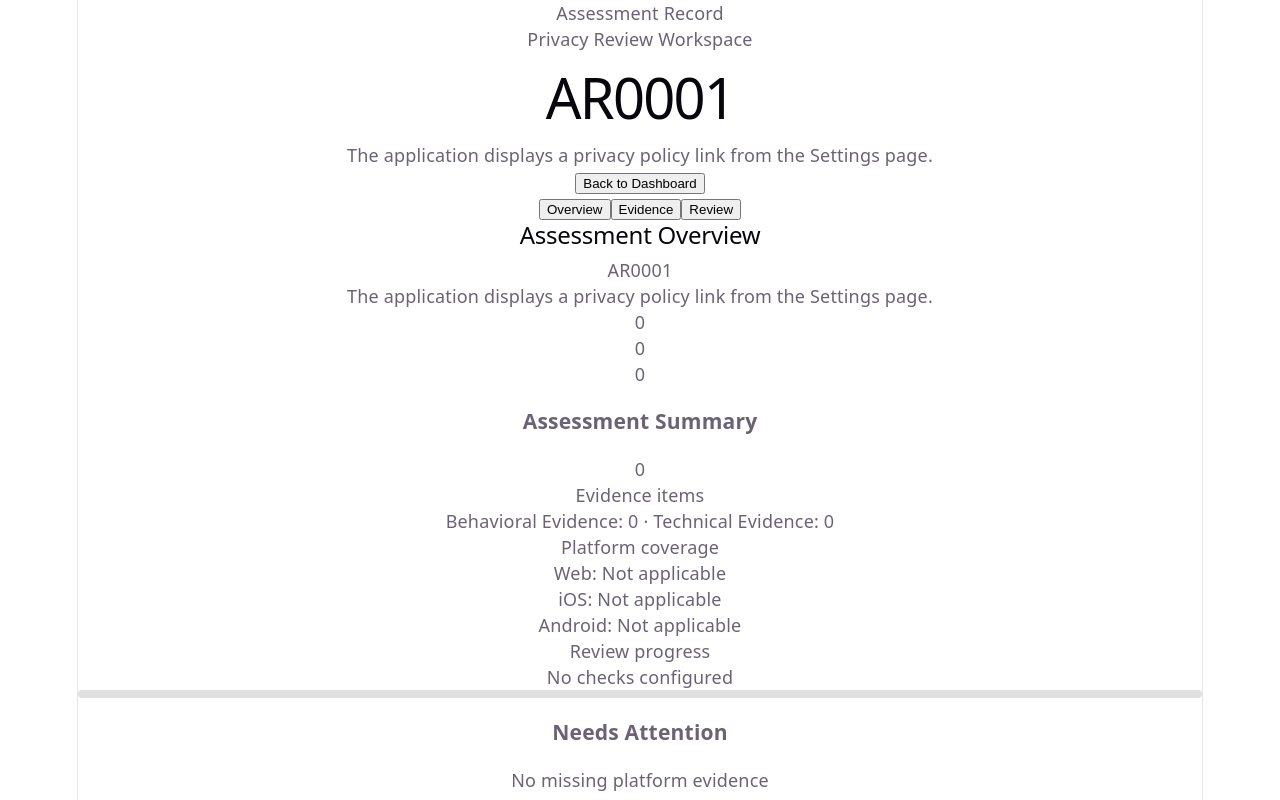
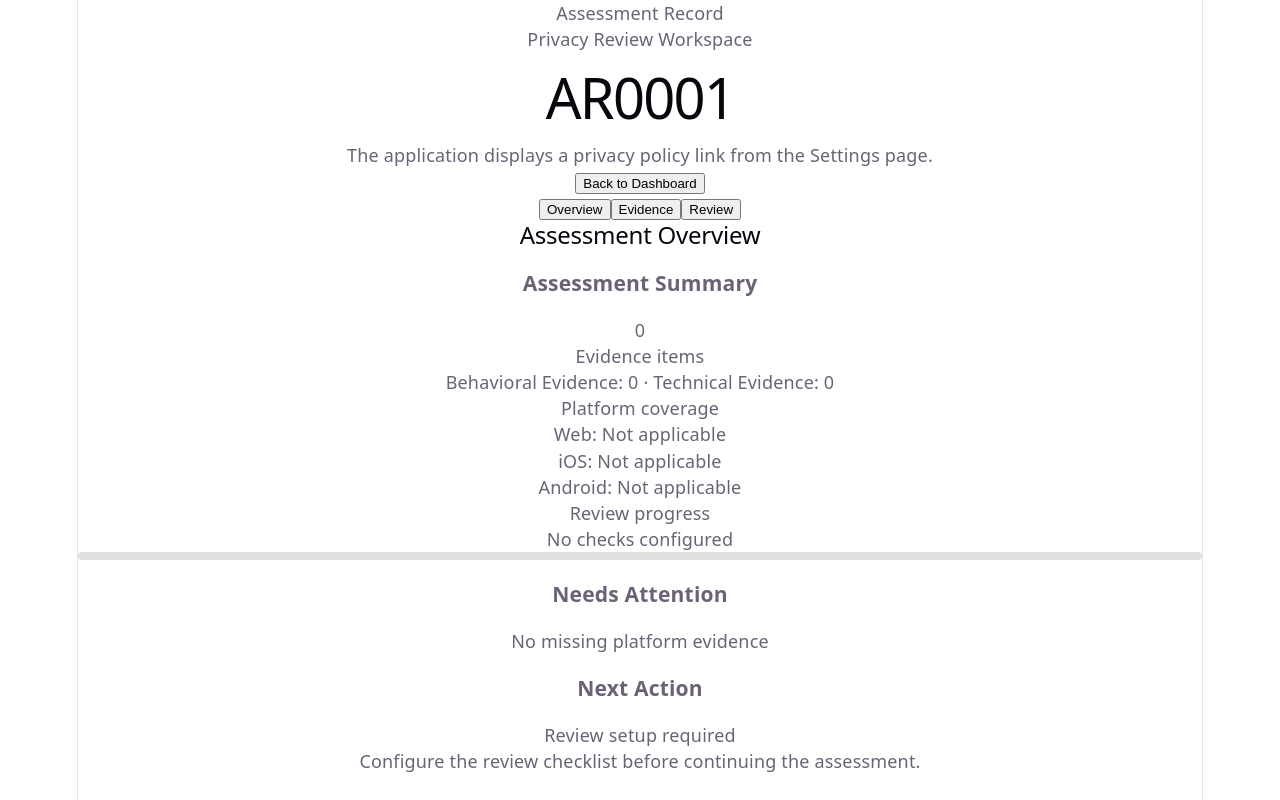
Before and after one commit to barroodc/AssessmentRecord, a React (Vite) app in the folder react/: page / in a window 1280 px wide. Both pictures are taken after a click on the element 430 px from the left and 568 px from the top of the page. Built offline with nearby package versions, Linux system fonts and the light colour scheme.

Commit message:
Build assessment overview and dynamic review guidance

```diff
--- a/react/src/components/AssessmentOverview.jsx
+++ b/react/src/components/AssessmentOverview.jsx
@@ -1,5 +1,6 @@
 import AssessmentSummary from "./AssessmentSummary.jsx";
 import NeedsAttention from "./NeedsAttention.jsx";
+import NextAction from "./NextAction.jsx";
 
 export default function AssessmentOverview({record}) {
     const evidence = record.evidence ?? [];
@@ -16,22 +17,32 @@ export default function AssessmentOverview({record}) {
         const hasEvidence = evidence.some((evid) => evid.platform === platform);
         return !hasEvidence;
     })
+    const nextAction = missingPlatforms.length > 0 ? "Request missing evidence" :
+        totalChecks === 0 ? "Review setup required" :
+            (completedChecks !== totalChecks) ? "Continue assessment review" :
+                "Review ready for final decision";
 
+    let nextActionDescription;
 
+    if (missingPlatforms.length > 0) {
+        nextActionDescription = `Review missing ${missingPlatforms.join(", ")} evidence and resolve remaining gaps before completing the assessment.`;
+    } else if (totalChecks === 0) {
+        nextActionDescription = "Configure the review checklist before continuing the assessment.";
+    } else if (completedChecks !== totalChecks) {
+        nextActionDescription = "Complete the remaining review checks before making a final decision.";
+    } else {
+        nextActionDescription = "All review checks are complete. The assessment is ready for a final decision.";
+    }
     return (
         <section>
 
             <h2>Assessment Overview</h2>
-            <p>{record.assessmentRecordId}</p>
-            <p>{record.assessmentRecordText}</p>
-            <p>{totalEvidence}</p>
-            <p>{behavioralEvidence}</p>
-            <p>{technicalEvidence}</p>
             <AssessmentSummary totalEvidence={totalEvidence} behavioralEvidence={behavioralEvidence}
                                technicalEvidence={technicalEvidence} evidence={evidence} platforms={platforms}
                                allPlatforms={allPlatforms} totalChecks={totalChecks} completedChecks={completedChecks}
                                completionPercentage={completionPercentage}/>
             <NeedsAttention missingPlatforms={missingPlatforms}/>
+            <NextAction nextAction={nextAction} nextActionDescription={nextActionDescription}/>
         </section>
 
     )
--- /dev/null
+++ b/react/src/components/NextAction.jsx
@@ -0,0 +1,9 @@
+export default function NextAction({nextAction, nextActionDescription}) {
+    return (
+        <section>
+            <h3>Next Action</h3>
+            <p>{nextAction}</p>
+            <p>{nextActionDescription}</p>
+        </section>
+    )
+}
```
